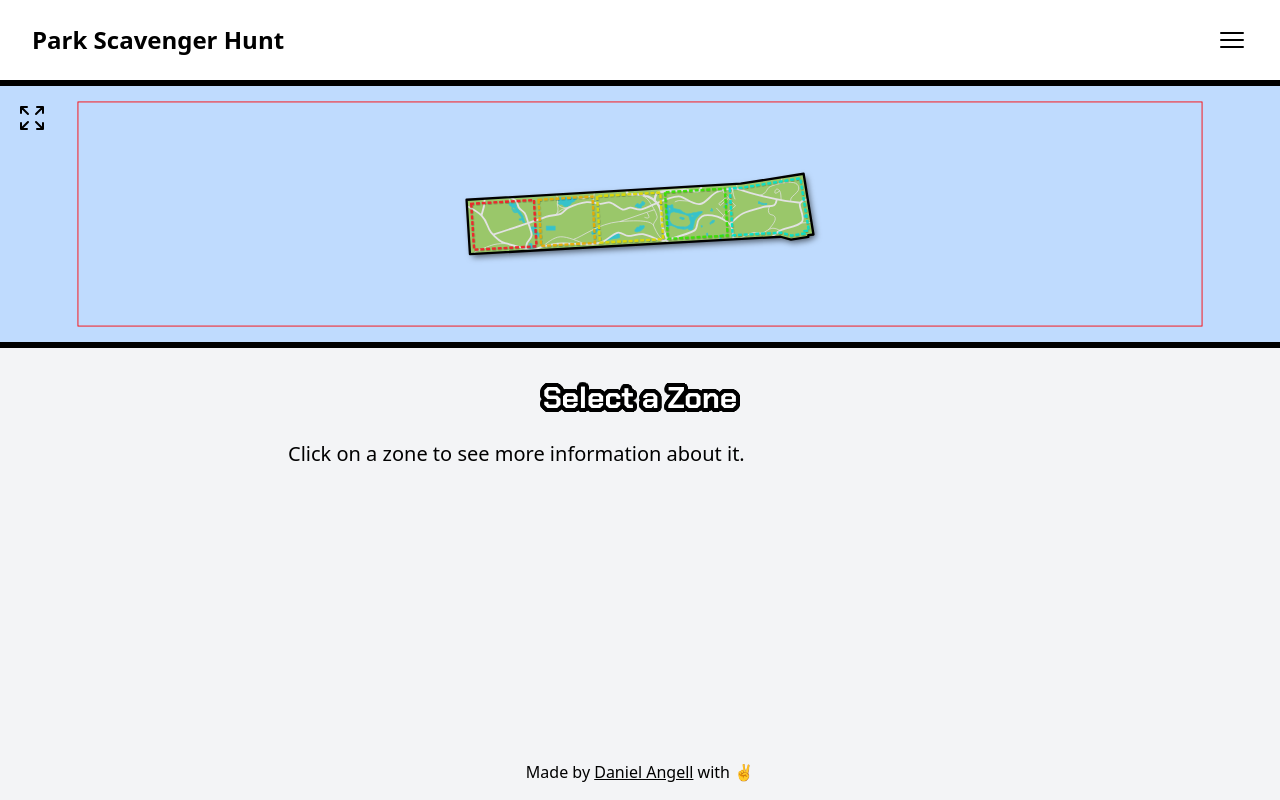
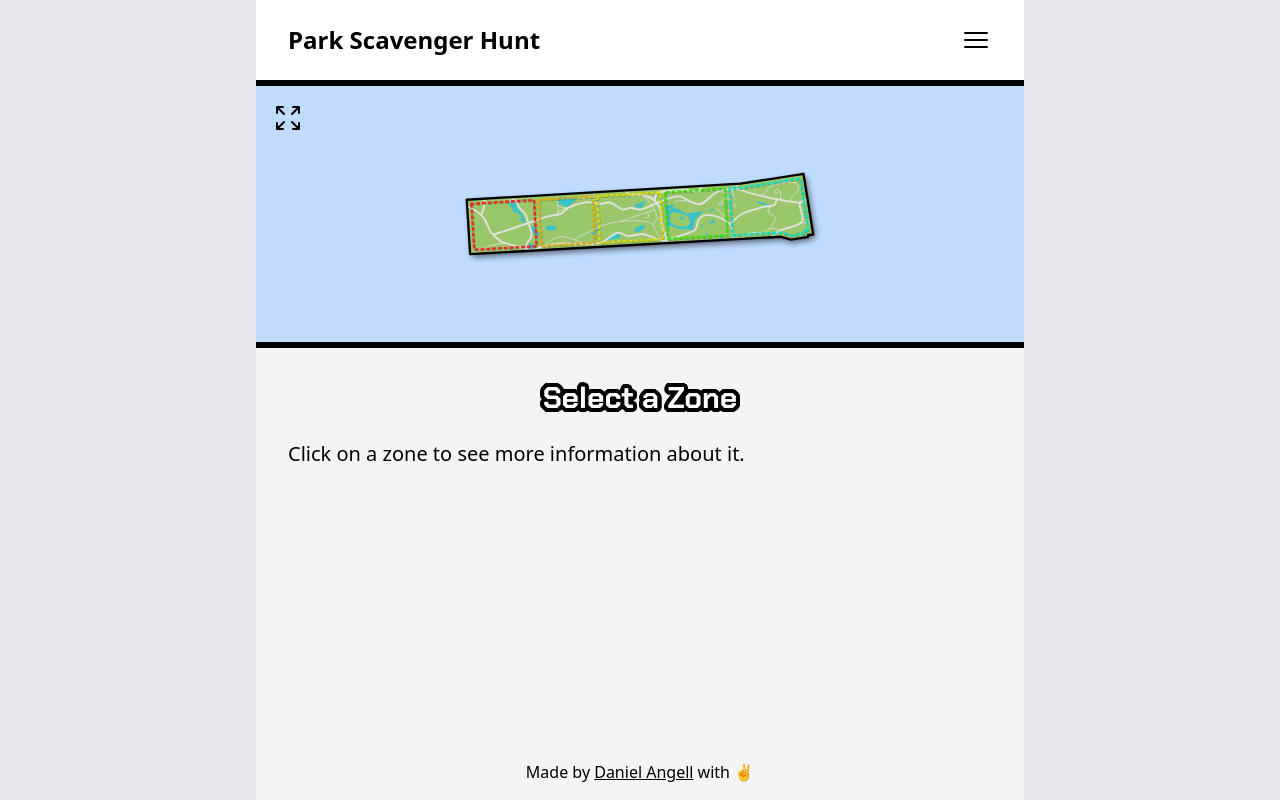
Before and after one commit to danthedaniel/scavenger, a Next.js app: page / in a window 1280 px wide. Built offline with nearby package versions, Linux system fonts and the light colour scheme.

Commit message:
Set a max width for the screen

```diff
--- a/components/map.tsx
+++ b/components/map.tsx
@@ -168,7 +168,8 @@ export function Map({ found, selected, setSelected }: MapProps) {
     const svg = svgRef.current;
     if (!svg) return;
 
-    const scaleAdjustment = 375 / windowWidth;
+    // The page has a max width of 768 due to the max-w-screen-md class
+    const scaleAdjustment = 375 / Math.min(windowWidth, 768);
     svg.style.transform = `scale(${scale * scaleAdjustment}) translate(${pan.x}px, ${pan.y}px)`;
   }, [scale, pan, windowWidth]);
 
--- a/pages/index.tsx
+++ b/pages/index.tsx
@@ -325,7 +325,8 @@ export default function Home() {
   }, [code]);
 
   return (
-    <div className="min-w-screen min-h-screen flex flex-col justify-between items-center bg-gray-100">
+    <div className="flex flex-col items-center bg-gray-200">
+      <div className="max-w-screen-md min-h-screen flex flex-col justify-between items-center bg-gray-100">
         <Head>
           <title>Zen Masters of Golden Gate Park</title>
         </Head>
@@ -343,5 +344,6 @@ export default function Home() {
 
         <Footer />
       </div>
+    </div>
   );
 }
```
Lines whose indentation alone changed are shown as unchanged.
